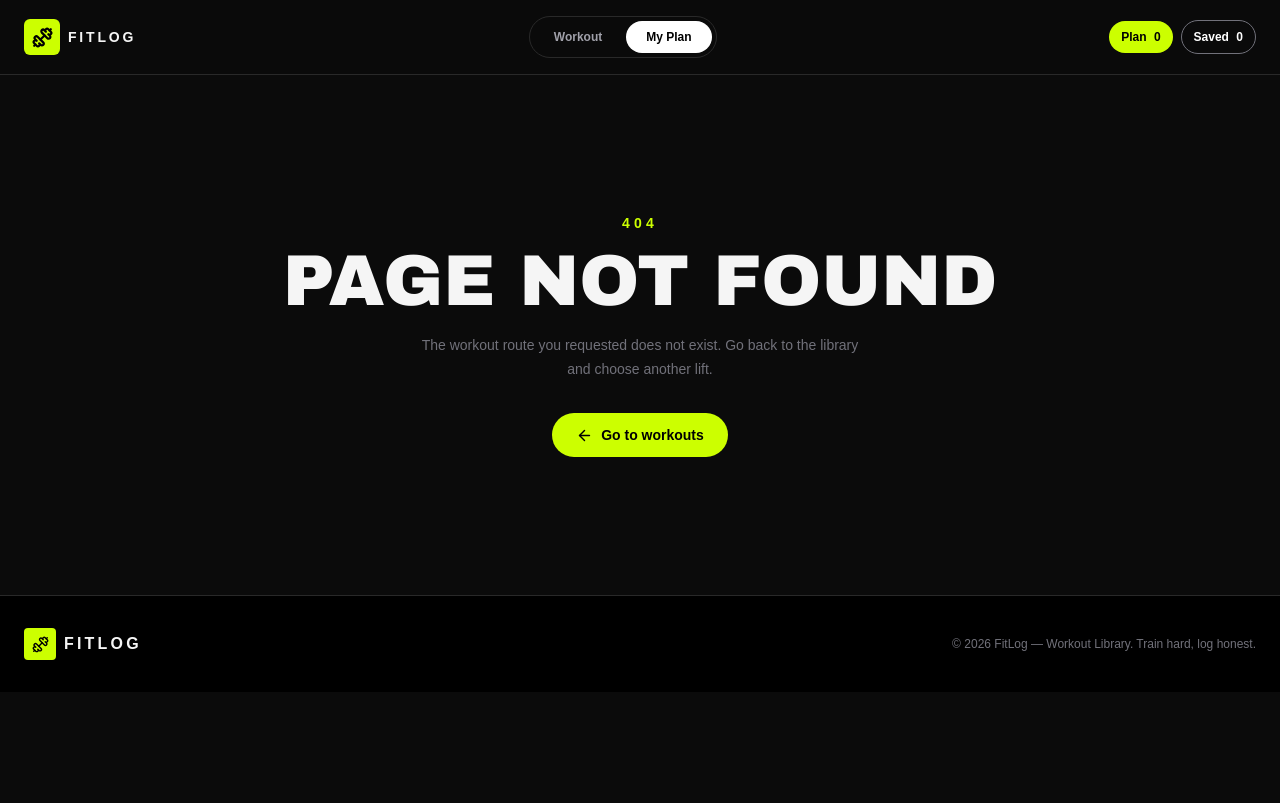
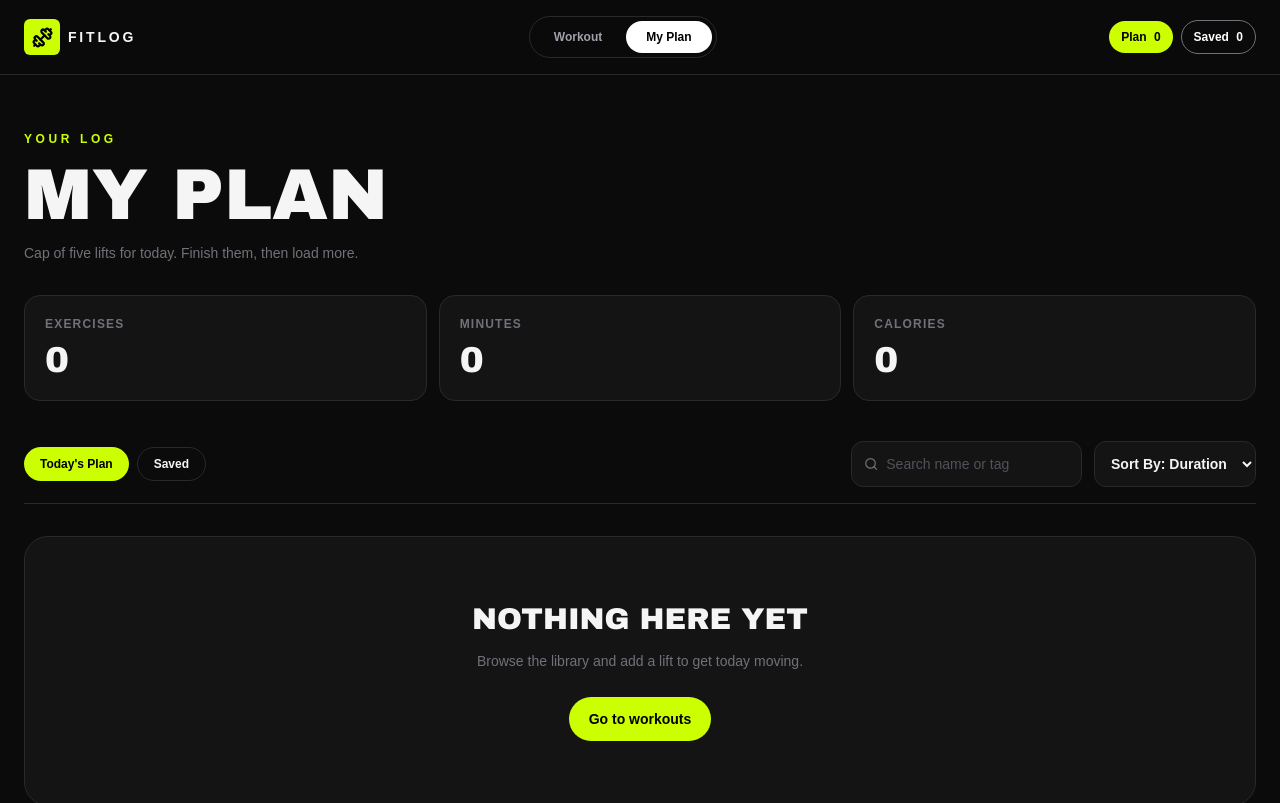
Before and after one commit to Sakib-7004/FITLOG-NEXTJS-2026, a Next.js app: page /my-plan in a window 1280 px wide. Before the commit this address had no page. Shown: the top 803 px of the page. Built offline with nearby package versions, Linux system fonts and the light colour scheme.

Commit message:
add app/my-plan/page.tsx

```diff
--- /dev/null
+++ b/app/my-plan/page.tsx
@@ -0,0 +1,114 @@
+"use client";
+
+import { useEffect, useMemo, useState } from "react";
+import { Search } from "lucide-react";
+import Link from "next/link";
+import { usePlan } from "@/context/PlanContext";
+import PlanWorkoutCard from "@/components/PlanWorkoutCard";
+import Loading from "@/components/Loading";
+import { SortOption } from "@/lib/types";
+
+export default function MyPlanPage() {
+  const { plan, saved } = usePlan();
+  const [tab, setTab] = useState<"plan" | "saved">("plan");
+  const [search, setSearch] = useState("");
+  const [sort, setSort] = useState<SortOption>("duration");
+  const [loading, setLoading] = useState(true);
+
+  useEffect(() => {
+    const timer = window.setTimeout(() => setLoading(false), 450);
+    return () => window.clearTimeout(timer);
+  }, []);
+
+  const currentList = tab === "plan" ? plan : saved;
+
+  const filtered = useMemo(() => {
+    return currentList
+      .filter((workout) => {
+        const value = search.toLowerCase();
+        return (
+          workout.name.toLowerCase().includes(value) ||
+          workout.category.some((tag) => tag.toLowerCase().includes(value))
+        );
+      })
+      .slice()
+      .sort((a, b) => {
+        if (sort === "calories") return a.calories - b.calories;
+        if (sort === "rating") return b.rating - a.rating;
+        return a.duration - b.duration;
+      });
+  }, [currentList, search, sort]);
+
+  const minutes = plan.reduce((total, item) => total + item.duration, 0);
+  const calories = plan.reduce((total, item) => total + item.calories, 0);
+
+  return (
+    <section className="mx-auto max-w-7xl px-4 py-10 sm:px-6 sm:py-14">
+      <div>
+        <p className="text-xs font-black tracking-[0.3em] text-accent">YOUR LOG</p>
+        <h1 className="mt-3 font-display text-5xl sm:text-7xl">MY PLAN</h1>
+        <p className="mt-3 text-sm text-zinc-500">
+          Cap of five lifts for today. Finish them, then load more.
+        </p>
+      </div>
+
+      <div className="mt-8 grid gap-3 sm:grid-cols-3">
+        {[
+          ["Exercises", plan.length],
+          ["Minutes", minutes],
+          ["Calories", calories],
+        ].map(([label, value]) => (
+          <div key={String(label)} className="rounded-2xl border border-line bg-panel p-5">
+            <p className="text-xs font-bold uppercase tracking-widest text-zinc-500">
+              {label}
+            </p>
+            <p className="mt-2 font-display text-4xl">{value}</p>
+          </div>
+        ))}
+      </div>
+
+      <div className="mt-10 flex flex-col gap-4 border-b border-line pb-4 sm:flex-row sm:items-center sm:justify-between">
+        <div className="flex gap-2">
+          <button onClick={() => setTab("plan")} className={`rounded-full px-4 py-2 text-xs font-black ${tab === "plan" ? "bg-accent text-black" : "border border-line"}`}>
+            Today&apos;s Plan
+          </button>
+          <button onClick={() => setTab("saved")} className={`rounded-full px-4 py-2 text-xs font-black ${tab === "saved" ? "bg-accent text-black" : "border border-line"}`}>
+            Saved
+          </button>
+        </div>
+
+        <div className="flex flex-col gap-3 sm:flex-row">
+          <label className="flex items-center gap-2 rounded-xl border border-line bg-panel px-3">
+            <Search size={16} className="text-zinc-500" />
+            <input value={search} onChange={(event) => setSearch(event.target.value)} placeholder="Search name or tag" className="w-full bg-transparent py-3 text-sm outline-none placeholder:text-zinc-600" />
+          </label>
+          <select value={sort} onChange={(event) => setSort(event.target.value as SortOption)} className="rounded-xl border border-line bg-panel px-3 py-3 text-sm font-bold outline-none">
+            <option value="duration">Sort By: Duration</option>
+            <option value="calories">Sort By: Calories</option>
+            <option value="rating">Sort By: Rating</option>
+          </select>
+        </div>
+      </div>
+
+      {loading ? (
+        <Loading text="Loading workouts…" />
+      ) : filtered.length === 0 ? (
+        <div className="mt-8 rounded-3xl border border-line bg-panel px-6 py-16 text-center">
+          <h2 className="font-display text-3xl">NOTHING HERE YET</h2>
+          <p className="mx-auto mt-3 max-w-md text-sm leading-6 text-zinc-500">
+            Browse the library and add a lift to get today moving.
+          </p>
+          <Link href="/" className="mt-6 inline-flex rounded-full bg-accent px-5 py-3 text-sm font-black text-black">
+            Go to workouts
+          </Link>
+        </div>
+      ) : (
+        <div className="mt-6 space-y-4">
+          {filtered.map((workout) => (
+            <PlanWorkoutCard key={workout.id} workout={workout} savedTab={tab === "saved"} />
+          ))}
+        </div>
+      )}
+    </section>
+  );
+}
```
